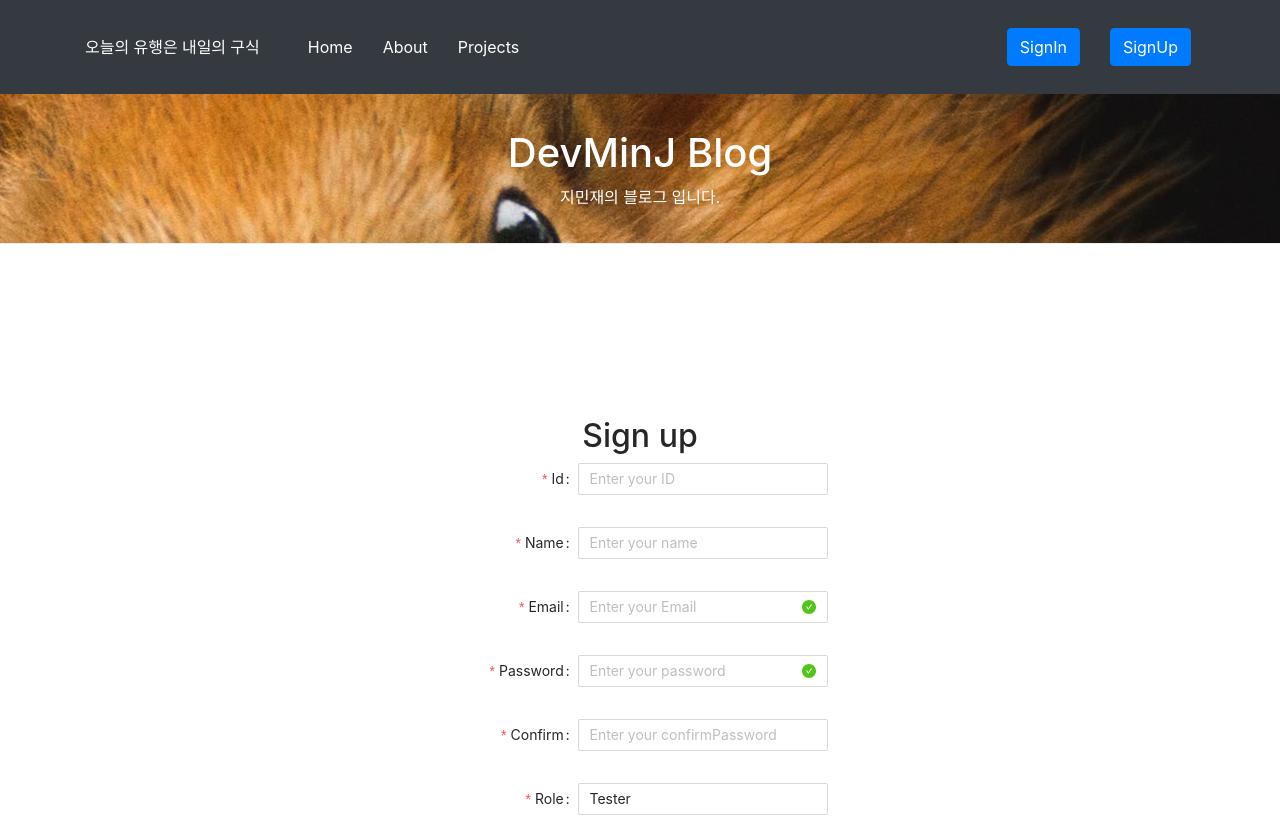
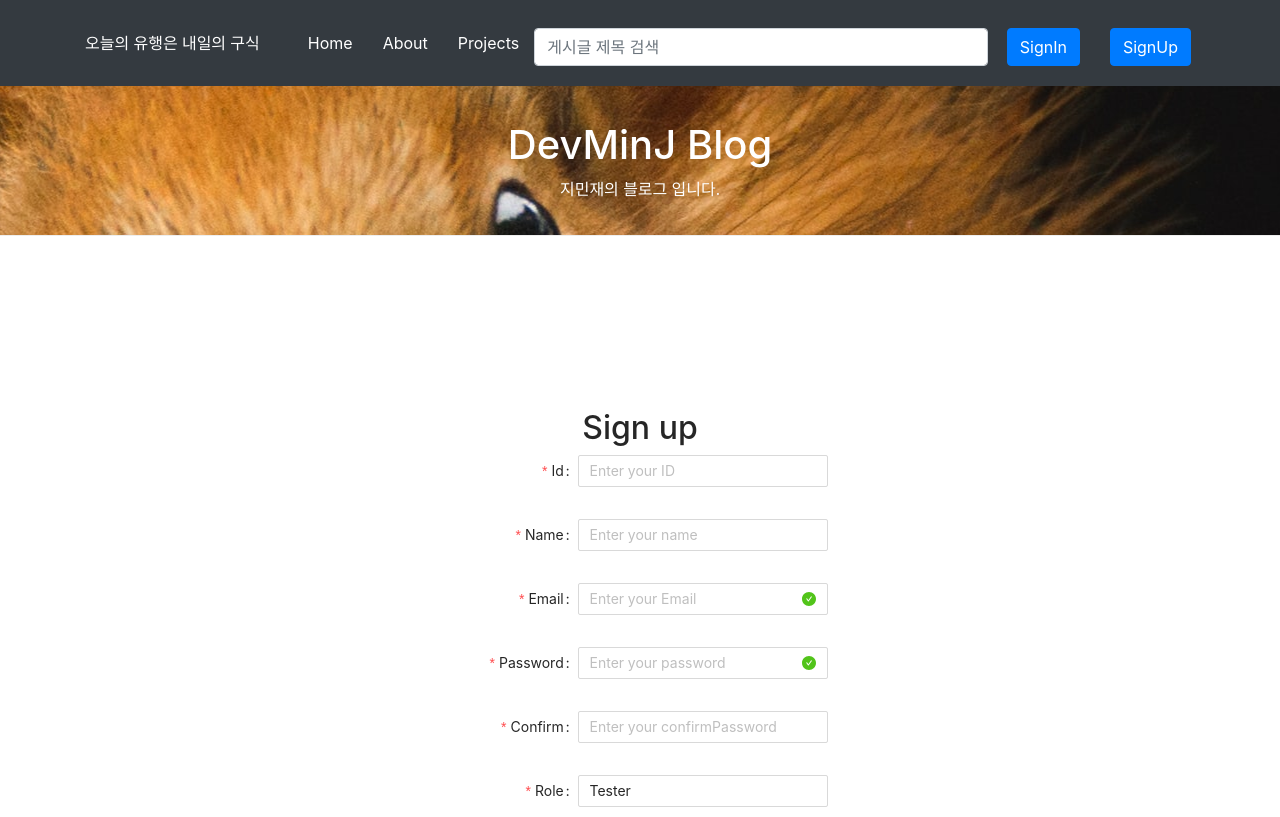
Before and after one commit to ccc96360/Blog, a React app in the folder client/: page /register in a window 1280 px wide. Shown: the top 817 px of the page. Built offline with nearby package versions, Linux system fonts and the light colour scheme; no server answers.

Commit message:
검색기능 추가 ==Client== 검색창 추가 검색창 있는 NavBar수정 이제 제목을 기준으로 게시글 검색 가능

```diff
--- a/client/src/components/NavBar/NavBar.js
+++ b/client/src/components/NavBar/NavBar.js
@@ -1,15 +1,16 @@
-import React, {Fragment, useState} from 'react'
+import React, {Fragment, useEffect, useState} from 'react'
 import LeftMenu from './Sections/LeftMenu';
 import RightMenu from './Sections/RightMenu';
-import {Collapse, Container, Nav, Navbar, NavbarToggler} from 'reactstrap';
+import {Collapse, Container, Nav, Navbar, NavbarToggler, NavItem} from 'reactstrap';
 import './Sections/Navbar.css';
 import { Link } from 'react-router-dom';
 import {useSelector} from 'react-redux'
+import SearchInput from '../Search/SearchInput';
 
 function NavBar() {
     const user = useSelector(state => state.user)
     const [visible, setVisible] = useState(false)
-
+    const [isOpen, setIsOpen] = useState(false)
     const showDrawer = () => {
       setVisible(true)
     };
@@ -17,6 +18,13 @@ function NavBar() {
     const onClose = () => {
       setVisible(false)
     };
+    useEffect(() => {
+      setIsOpen(false)
+    }, [user])
+
+    const handleToggle = () =>{
+      setIsOpen(!isOpen);
+    }
 
     return(
       <Fragment>
@@ -25,11 +33,14 @@ function NavBar() {
             <Link to="/" className="text-white text-decoration-none mr-5">
               오늘의 유행은 내일의 구식
             </Link>
-            <LeftMenu />
-            <Collapse isOpen={true} navbar>
+            <NavbarToggler onClick={handleToggle}/>
+            <Collapse isOpen={isOpen} navbar>
+              <Nav className="me-auto d-flex justify-content-around" navbar>
+                <NavItem ><LeftMenu/></NavItem>
+              </Nav>
+              <SearchInput isOpen={isOpen} />
               <Nav className="ml-auto d-flex justify-content-around" navbar>
-              <NavbarToggler mode = "horizontal"/>
-              <h1 color="dark"  className="text-white"><RightMenu mode = "horizontal" /></h1>
+                <NavItem><RightMenu /></NavItem>
               </Nav>
             </Collapse>
           </Container>
--- a/client/src/components/NavBar/Sections/LeftMenu.js
+++ b/client/src/components/NavBar/Sections/LeftMenu.js
@@ -1,16 +1,27 @@
-import React from 'react'
+import React, { useEffect, useState } from 'react'
+import { useSelector } from 'react-redux';
 import { Link } from 'react-router-dom';
 import { Col, Row } from 'reactstrap';
 import "../../../assets/custom.scss"
+import SearchInput from '../../Search/SearchInput';
 function LeftMenu(props) {
+    const[isOpen, setIsOpen] = useState(false);
+    const user = useSelector(state => state.user)
+    useEffect(() => {
+      setIsOpen(false)
+    }, [user])
+    const handleToggle = () =>{
+      setIsOpen(!isOpen);
+    }
     return (
-      <Row id="L">
+      <>
+      <Row >
         <Col>
-          <Link to="/" className="text-white text-decoration-none">
+          <Link  to="/" className="text-white text-decoration-none">
             Home
           </Link>
         </Col>
-        <Col>
+        <Col >
           <Link to="/profile" className="text-white text-decoration-none">
             About
           </Link>
@@ -21,6 +32,7 @@ function LeftMenu(props) {
           </Link>
         </Col>
       </Row>
+      </>
     )
 }
 
--- /dev/null
+++ b/client/src/components/Search/SearchInput.js
@@ -0,0 +1,41 @@
+import React, { Fragment, useRef, useState } from 'react'
+import { Form, Input } from 'reactstrap'
+import { useDispatch } from 'react-redux'
+import { withRouter } from 'react-router'
+
+function SearchInput(props) {
+    const dispatch = useDispatch()
+    const [form, setValues] = useState({searchBy: ""})
+
+    const onChange = (e) =>{
+        setValues({
+            ...form,
+            [e.target.name] : e.target.value
+        })
+        console.log(form);
+    }
+    const onSubmit = async(e) =>{
+        await e.preventDefault()
+        const {searchBy} = form
+        props.history.push(`/search/${searchBy}`)
+        console.log("Submit searchInput");
+        console.log(searchBy);
+        resetValue.current.value = ""
+    }
+    const resetValue = useRef(null)
+    return (
+        <Fragment>
+            <Form onSubmit={onSubmit}className="col mt-2">
+                <Input
+                    name="searchBy"
+                    onChange={onChange}
+                    innerRef={resetValue}
+                    placeholder="게시글 제목 검색"
+
+                />
+            </Form>
+        </Fragment>
+    )
+}
+
+export default withRouter(SearchInput)
--- a/client/src/redux/_actions/search_action.js
+++ b/client/src/redux/_actions/search_action.js
@@ -3,7 +3,7 @@ import {SEARCH_TITLE} from './types'
 
 const route = process.env.REACT_APP_SERVER_ROUTES_SEARCH
 
-export function categoryPosts(keyword){
+export function searchByTitle(keyword){
     const request = axios.get(`${route}/${keyword}`)
                         .then(response=>response.data)
     console.log(request)
--- a/client/src/routes/normalRoute/CategoryResult.js
+++ b/client/src/routes/normalRoute/CategoryResult.js
@@ -13,7 +13,7 @@ function CategoryResult() {
     },[dispatch, categoryName])
     return (
         <div>
-            <h1> Category: "{categoryName}"</h1>
+            <h4> Category: "{categoryName}"</h4>
             <Row>
                 <PostCardOne posts={posts.category_posts.content}/>
             </Row>
--- a/client/src/routes/normalRoute/Search.js
+++ b/client/src/routes/normalRoute/Search.js
@@ -1,9 +1,33 @@
-import React from 'react'
-import { withRouter } from 'react-router-dom'
+import React, { useEffect } from 'react'
+import {useDispatch, useSelector} from 'react-redux'
+import { useParams, withRouter } from 'react-router-dom'
+import { searchByTitle } from '../../redux/_actions/search_action'
+import { Row } from 'reactstrap'
+import PostCardOne from '../../components/Post/PostCardOne'
 function Search() {
+    const dispatch = useDispatch()
+    let {searchTerm} = useParams()
+    const search = useSelector(state => state.search)
+    let sInfo = search.posts.content
+    useEffect(()=>{
+    if(searchTerm){
+        dispatch(searchByTitle(searchTerm))
+    }
+
+    },[dispatch, searchTerm])
+    console.log("!!SS",sInfo);
     return (
         <div>
-            Search
+            <h4>검색결과 :{searchTerm}</h4>
+            {
+                (sInfo.length !== 0) ? (
+                    <Row>
+                        <PostCardOne posts={sInfo}/>
+                    </Row>
+                ): <Row>
+                    <h4>{`"${searchTerm}"을(를) 포함된 제목을 갖는 게시물이 없습니다.`}</h4>
+                </Row>
+            }
         </div>
     )
 }
```
